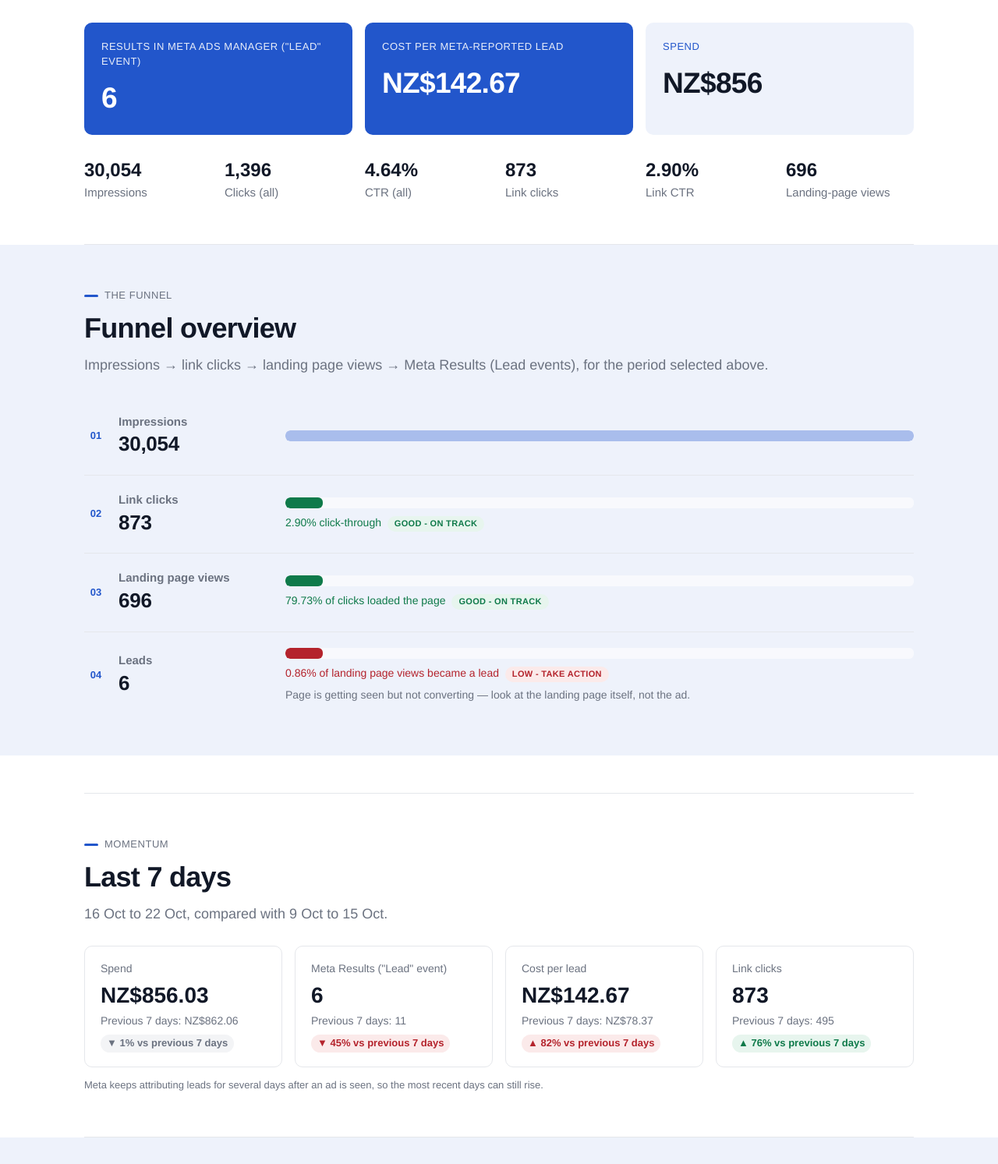
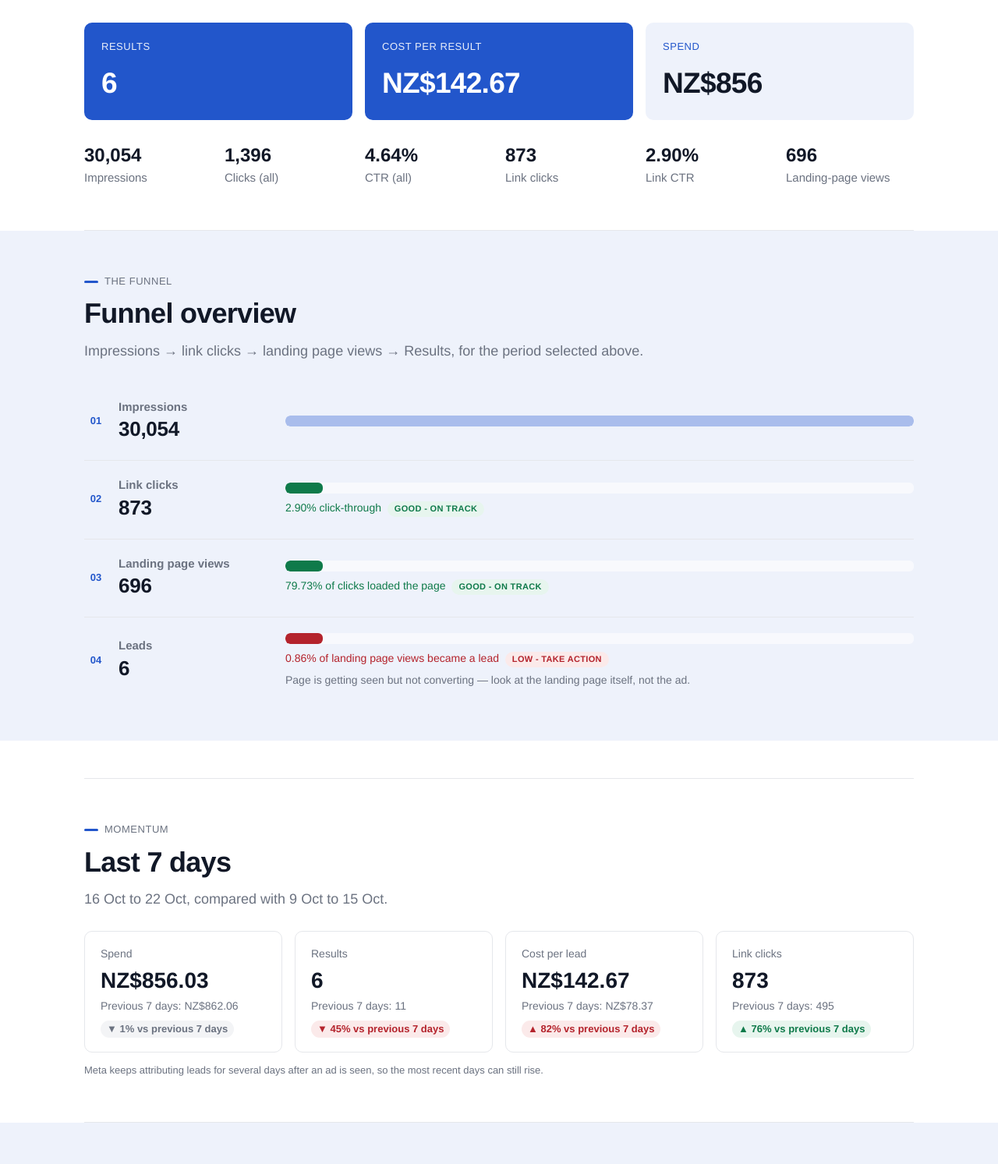
Before and after one commit to Leanindigital/lodg-report, a plain HTML site: page index.html in a window 1280 px wide. Shown: the part 730-2223 px from the top of the page at 78% size. Drawn offline with Linux system fonts and the light colour scheme.

Commit message:
Simplify Meta results labels

```diff
--- a/app.js
+++ b/app.js
@@ -119,8 +119,8 @@
     $("results-sub").textContent = dateLong(period.since) + " to " + dateLong(period.until) + ", " + metaData.campaign.name;
 
     var kpis = [
-      { v: int(t.leads), l: 'Results in Meta Ads Manager ("Lead" event)', primary: true },
-      { v: money(x.cpl), l: "Cost per Meta-reported lead", primary: true },
+      { v: int(t.leads), l: "Results", primary: true },
+      { v: money(x.cpl), l: "Cost per result", primary: true },
       { v: moneyShort(t.spend), l: "Spend" }
     ];
     $("kpis").innerHTML = kpis.map(function (k) {
@@ -190,7 +190,7 @@
     $("momentum-sub").textContent = dateShort(d.momentum.last7.since) + " to " + dateShort(d.momentum.last7.until) + ", compared with " + dateShort(d.momentum.prev7.since) + " to " + dateShort(d.momentum.prev7.until) + ".";
     var cards = [
       { l: "Spend", now: a.spend, prev: b.spend, fmt: money, better: null },
-      { l: 'Meta Results ("Lead" event)', now: a.leads, prev: b.leads, fmt: int, better: true },
+      { l: "Results", now: a.leads, prev: b.leads, fmt: int, better: true },
       { l: "Cost per lead", now: xa.cpl, prev: xb.cpl, fmt: money, better: false },
       { l: "Link clicks", now: a.linkClicks, prev: b.linkClicks, fmt: int, better: true }
     ];
@@ -214,7 +214,7 @@
       return '<article class="adset' + (s.id === leadId ? " adset--lead" : "") + '">' +
         '<div class="adset__eyebrow">Ad set</div><h3>' + esc(s.label) + "</h3>" +
         '<div class="adset__main">' +
-          '<div><div class="v">' + int(s.leads) + '</div><div class="l">Meta Results ("Lead" event)</div></div>' +
+          '<div><div class="v">' + int(s.leads) + '</div><div class="l">Results</div></div>' +
           '<div><div class="v">' + money(x.cpl) + '</div><div class="l">Cost per lead</div></div>' +
           '<div><div class="v">' + money(s.spend) + '</div><div class="l">Spend</div></div>' +
         "</div>" +
@@ -228,7 +228,7 @@
 
     if (totalLeads > 0 && sets.length === 2) {
       var w = (sets[0].leads / totalLeads) * 100;
-      $("share").innerHTML = '<div class="share__labels"><span>Share of the ' + int(totalLeads) + " Meta-reported leads</span><span>" +
+      $("share").innerHTML = '<div class="share__labels"><span>Share of the ' + int(totalLeads) + " Results</span><span>" +
         sets.map(function (s) { return esc(s.label) + " " + int(s.leads); }).join(" · ") + "</span></div>" +
         '<div class="share__bar" role="img" aria-label="Lead share by ad set"><span style="width:' + w.toFixed(2) + '%"></span><span style="width:' + (100 - w).toFixed(2) + '%"></span></div>';
     } else {
--- a/index.html
+++ b/index.html
@@ -66,7 +66,7 @@
       <section class="section section--tint" aria-labelledby="funnel-title">
         <p class="eyebrow">The funnel</p>
         <h2 id="funnel-title">Funnel overview</h2>
-        <p class="section__sub">Impressions → link clicks → landing page views → Meta Results (Lead events), for the period selected above.</p>
+        <p class="section__sub">Impressions → link clicks → landing page views → Results, for the period selected above.</p>
         <div class="funnel" id="meta-funnel"></div>
       </section>
 
@@ -196,7 +196,7 @@
   <footer class="footer">
     <div class="wrap footer__inner">
       <p id="contact">Questions? Email <a href="mailto:logan@leanindigital.com">logan@leanindigital.com</a></p>
-      <p class="fineprint">Meta Results use the Lead action count shown by Meta Ads Manager for this Leads campaign. They are not registrations; Meta attribution can include view-through and delayed conversions. CTR uses all clicks; link CTR uses link clicks. Funnel conversion rates and good/watch/poor indicators are Lean In Digital's own benchmarks, for a quick read only.</p>
+      <p class="fineprint">Results are the conversions Meta attributes to this campaign. Meta attribution can include view-through and delayed conversions. CTR uses all clicks; link CTR uses link clicks. Funnel conversion rates and good/watch/poor indicators are Lean In Digital's own benchmarks, for a quick read only.</p>
     </div>
   </footer>
 
```
Also changed, not shown: 1 other file.
